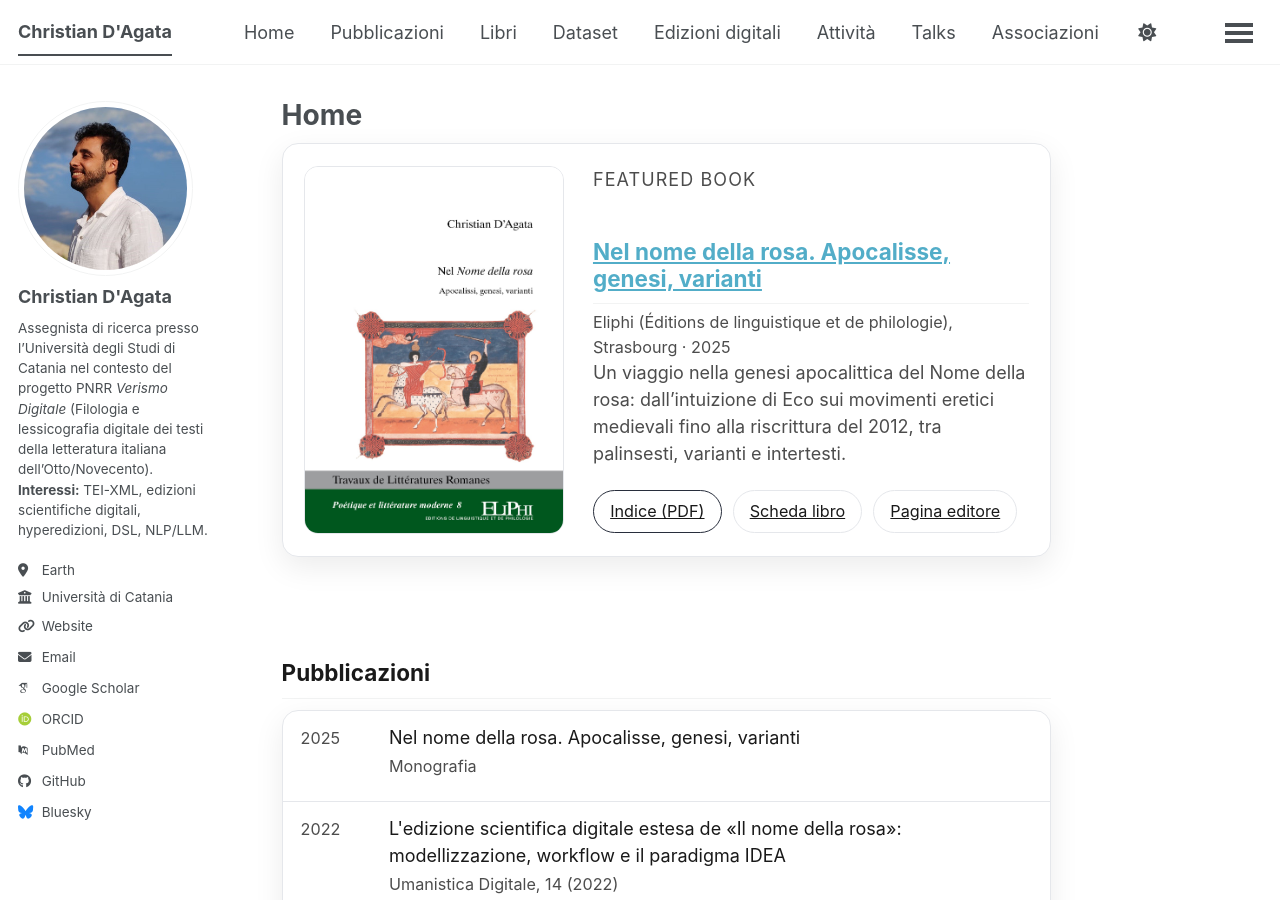
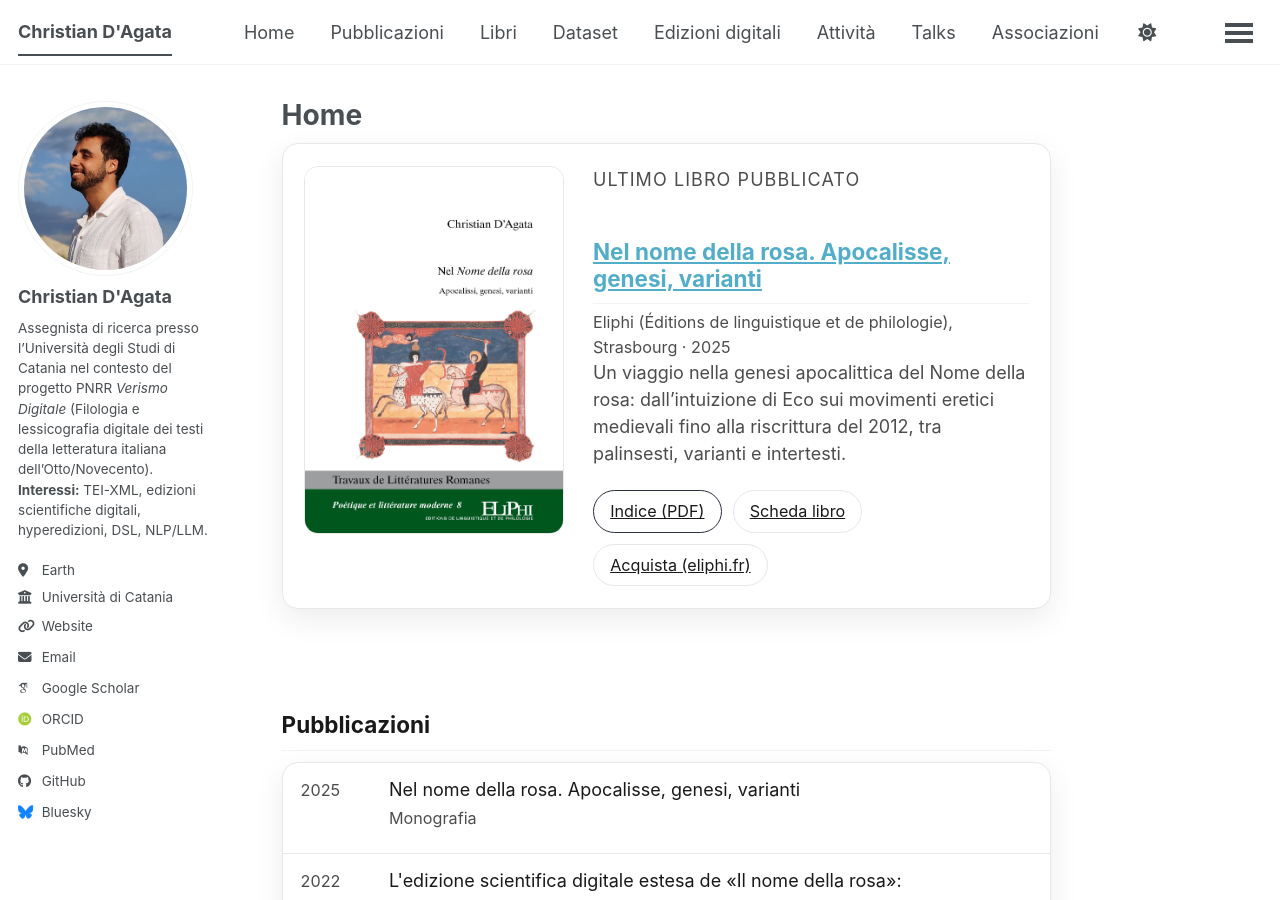
Before and after one commit to christiandagata/christiandagata.github.io, a Jekyll site: the page built from index.md, in a window 1280 px wide and 900 px high. Built offline with Jekyll 4.4.1, drawn with Linux system fonts in a browser that asks for light colours; some web fonts are replaced; a script bundle is joined from its source files by our own code; library files that are not in the unit come from our copies.

Commit message:
update index e indice

```diff
--- a/index.md
+++ b/index.md
@@ -20,7 +20,7 @@ author_profile: true
       </div>
     {% endif %}
     <div>
-      <p class="mag-kicker">Featured Book</p>
+      <p class="mag-kicker">Ultimo libro pubblicato</p>
       <h2 style="margin-bottom:.2rem;">
         <a href="{{ fb.url | relative_url }}">{{ fb.title }}</a>
       </h2>
@@ -41,7 +41,7 @@ author_profile: true
 
         {% if fb.buy_links %}
           {% for l in fb.buy_links %}
-            <a class="mag-btn secondary" href="{{ l.url }}" target="_blank" rel="noopener">Pagina editore</a>
+            <a class="mag-btn secondary" href="{{ l.url }}" target="_blank" rel="noopener">Acquista (eliphi.fr)</a>
             {% break %}
           {% endfor %}
         {% endif %}
```
Also changed, not shown: 3 other files.
